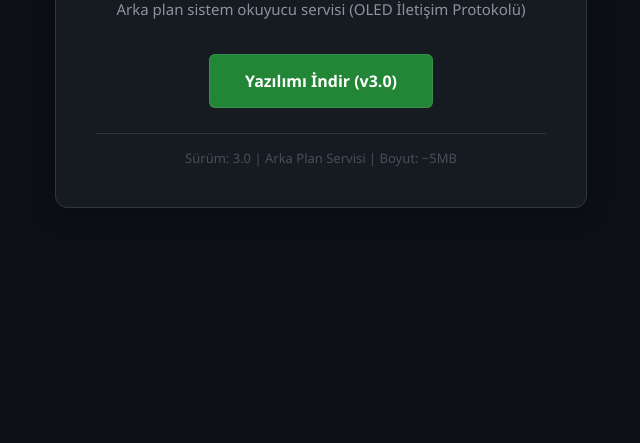
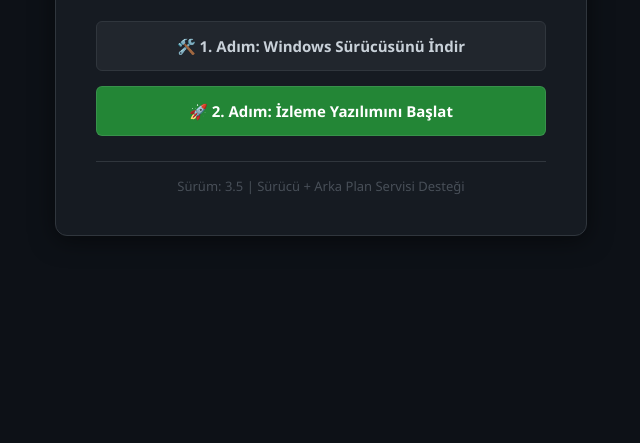
Before and after one commit to prhndncr4444-cmd/sys_monitor, a plain HTML site: page index.html in a window 1280 px wide. Shown: the part 357-800 px from the top of the page, without its empty margins (319-959 px from the left). Drawn offline with Linux system fonts and the light colour scheme.

Commit message:
Update index.html

```diff
--- a/index.html
+++ b/index.html
@@ -31,21 +31,38 @@
             letter-spacing: 2px;
         }
         p {
-            margin-bottom: 35px;
+            margin-bottom: 30px;
             font-size: 15px;
             color: #8b949e;
         }
+        .btn-group {
+            display: flex;
+            flex-direction: column;
+            gap: 15px;
+        }
+        .btn {
+            color: white;
+            text-decoration: none;
+            padding: 14px 25px;
+            border-radius: 6px;
+            font-size: 15px;
+            font-weight: bold;
+            transition: all 0.3s ease;
+            display: block;
+            border: 1px solid rgba(240, 246, 252, 0.1);
+        }
+        .driver-btn {
+            background-color: #21262d;
+            border: 1px solid #30363d;
+            color: #c9d1d9;
+        }
+        .driver-btn:hover {
+            background-color: #30363d;
+            border-color: #8b949e;
+            transform: translateY(-2px);
+        }
         .download-btn {
             background-color: #238636;
-            color: white;
-            text-decoration: none;
-            padding: 15px 35px;
-            border-radius: 6px;
-            font-size: 16px;
-            font-weight: bold;
-            transition: all 0.3s ease;
-            display: inline-block;
-            border: 1px solid rgba(240, 246, 252, 0.1);
         }
         .download-btn:hover {
             background-color: #2ea043;
@@ -64,14 +81,20 @@
 <body>
     <div class="container">
         <h1>SYS MONITOR</h1>
-        <p>Arka plan sistem okuyucu servisi (OLED İletişim Protokolü)</p>
+        <p>OLED Donanım Paneli Kurulum Merkezi</p>
 
-        <a href="monitor.exe" download="monitor.exe" class="download-btn">
-            Yazılımı İndir (v3.0)
-        </a>
+        <div class="btn-group">
+            <a href="arduino_driver.rar" download="arduino_driver.rar" class="btn driver-btn">
+                🛠️ 1. Adım: Windows Sürücüsünü İndir
+            </a>
+
+            <a href="monitor.exe" download="monitor.exe" class="btn download-btn">
+                🚀 2. Adım: İzleme Yazılımını Başlat
+            </a>
+        </div>
 
         <div class="version-info">
-            Sürüm: 3.0 | Arka Plan Servisi | Boyut: ~5MB
+            Sürüm: 3.5 | Sürücü + Arka Plan Servisi Desteği
         </div>
     </div>
 </body>
```
